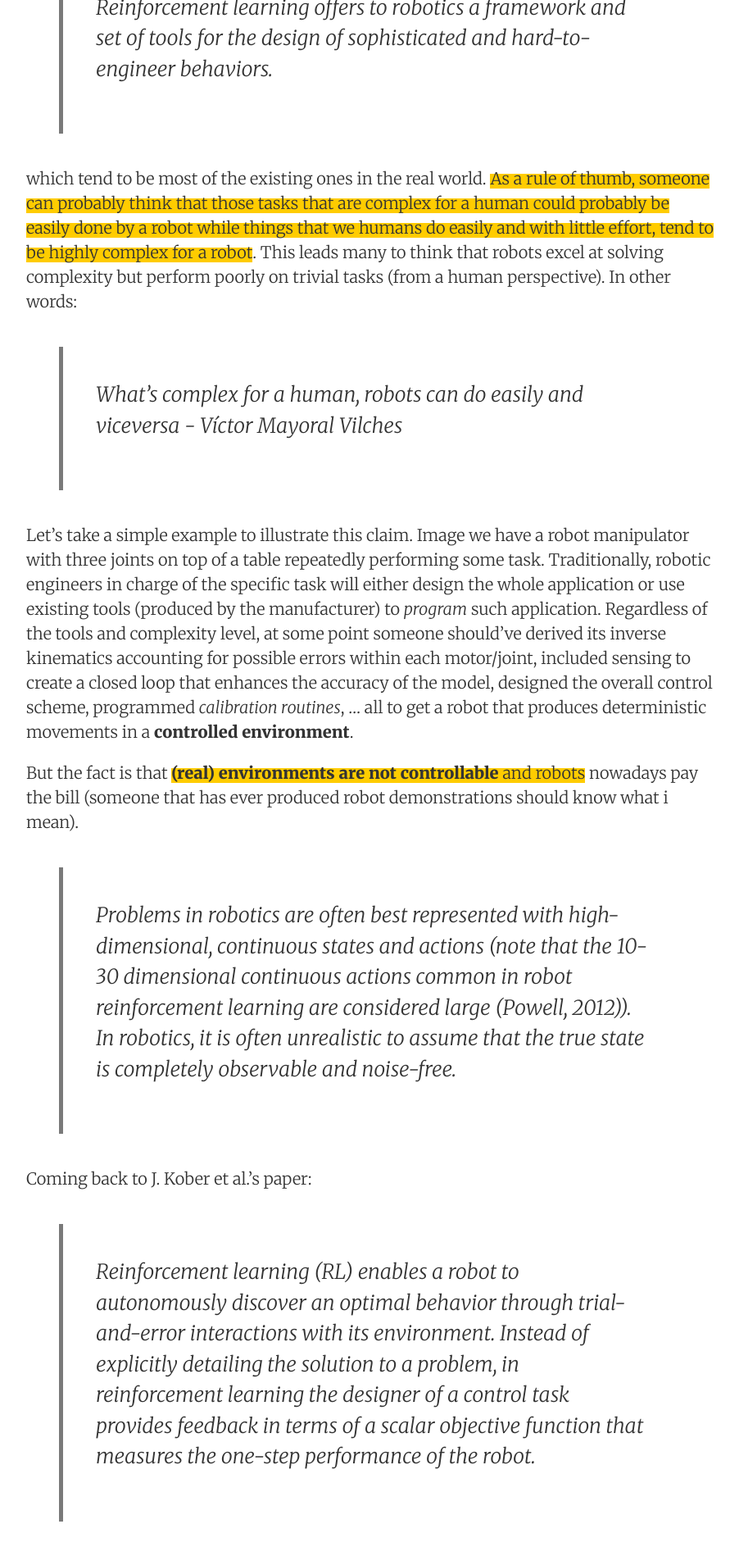
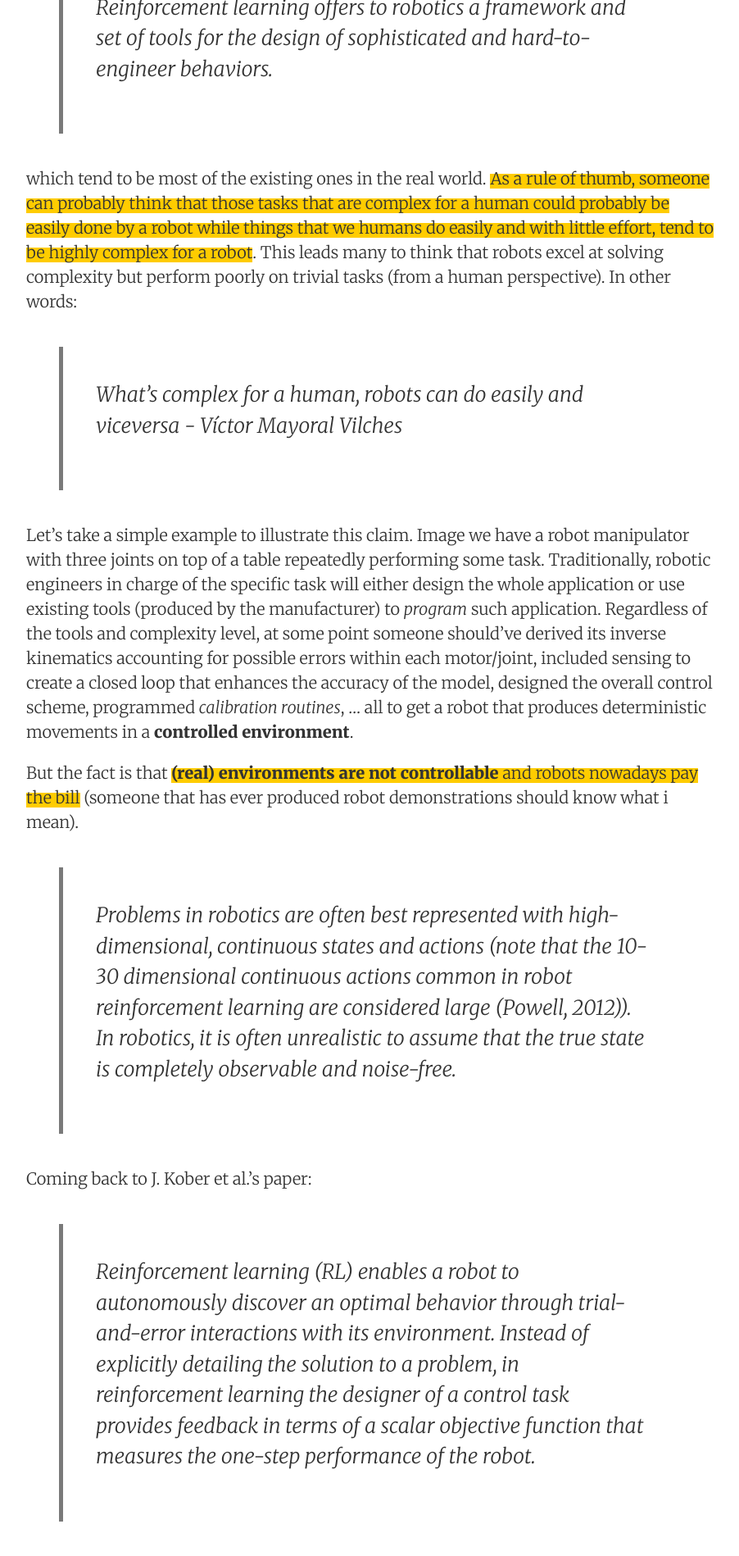
Before and after one commit to vmayoral/oldblog, a Jekyll site: the page built from _posts/2016-07-6-rl-intro.md, in a window 1280 px wide. Shown: the part 1968-3866 px from the top of the page at 82% size, without its empty margins (188-1090 px from the left). Built offline with Jekyll 4.4.1, drawn with Linux system fonts in a browser that asks for light colours; nearby versions of some CDN libraries; formulas are drawn with MathJax 3.

Commit message:
modify highlight property

```diff
--- a/_posts/2016-07-6-rl-intro.md
+++ b/_posts/2016-07-6-rl-intro.md
@@ -49,7 +49,7 @@ which tend to be most of the existing ones in the real world. <span class="highl
 
 Let's take a simple example to illustrate this claim. Image we have a robot manipulator with three joints on top of a table repeatedly performing some task. Traditionally, robotic engineers in charge of the specific task will either design the whole application or use existing tools (produced by the manufacturer) to *program* such application. Regardless of the tools and complexity level, at some point someone should've derived its inverse kinematics accounting for possible errors within each motor/joint, included sensing to create a closed loop that enhances the accuracy of the model, designed the overall control scheme, programmed *calibration routines*, ... all to get a robot that produces deterministic movements in a **controlled environment**.
 
-But the fact is that <span class="highlight">**(real) environments are not controllable** and robots</span> nowadays pay the bill (someone that has ever produced robot demonstrations should know what i mean).
+But the fact is that <span class="highlight">**(real) environments are not controllable** and robots nowadays pay the bill</span> (someone that has ever produced robot demonstrations should know what i mean).
 
 >Problems in robotics are often best represented with
 high-dimensional, continuous states and actions (note
--- a/_sass/_posts.scss
+++ b/_sass/_posts.scss
@@ -48,5 +48,5 @@
 }
 
 .highlight {
-  background: linear-gradient(transparent 30%, #ffcc00 30%);
+  background: linear-gradient(transparent 30%, #ffcc00 10%);
 }
```
